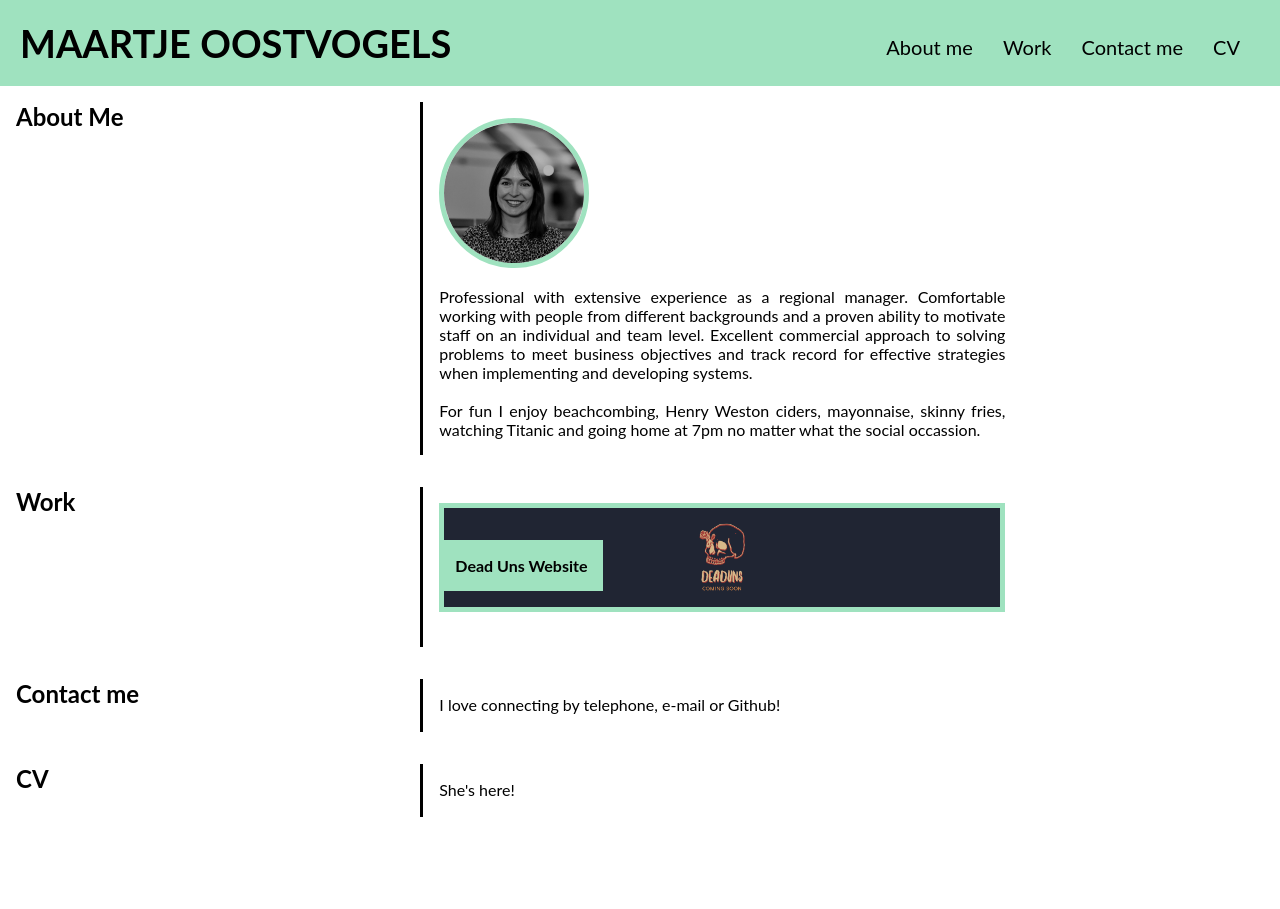
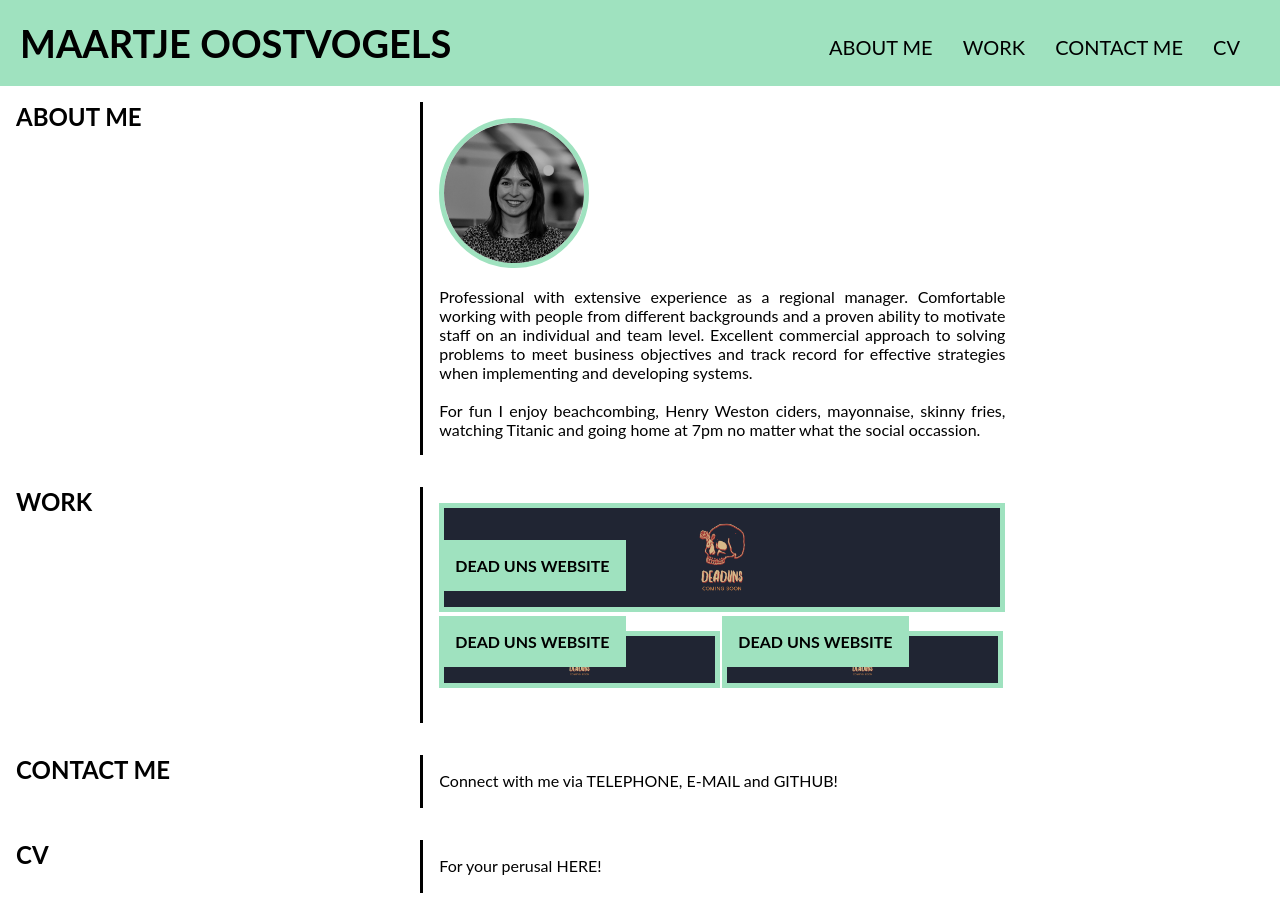
Before and after one commit to maartjeoostvogels/02-proportfolio, a plain HTML site: page index.html in a window 1280 px wide. Before the commit the page ends 833 px from the top, so only its background shows below. Drawn offline with Linux system fonts and the light colour scheme.

Commit message:
changed hover to underlined, added two smaller links to work

```diff
--- a/assets/css/style.css
+++ b/assets/css/style.css
@@ -47,13 +47,22 @@ a {
 }
 
 a:hover {
-  font-weight: bold;
+  text-decoration: underline;
   opacity: 0.8;
 }
 
 .labelled-image {
   display: block;
   position: relative;
+}
+
+.labelled-image-2 {
+  display: flex;
+  width: 70%;
+}
+
+.labelled-image-2 img {
+  margin-right: 1em;
 }
 
 .labelled-image span {
--- a/index.html
+++ b/index.html
@@ -5,7 +5,7 @@
   <meta http-equiv="X-UA-Compatible" content="IE=edge">
   <meta name="viewport" content="width=device-width, initial-scale=1.0">
   <link rel="stylesheet" href="./assets/css/style.css">
-  <title>Document</title>
+  <title>Maartje Oostvogels' Professional Portfolio</title>
 </head>
 <body>
   <header>
@@ -13,13 +13,13 @@
     <nav>
       <ul>
           <li>
-              <a href="#about-me">About me</a>
+              <a href="#about-me">ABOUT ME</a>
           </li>
           <li>
-              <a href="#work">Work</a>
+              <a href="#work">WORK</a>
           </li>
           <li>
-              <a href="#contact-me">Contact me</a>
+              <a href="#contact-me">CONTACT ME</a>
           </li>
           <li>
             <a href="#cv">CV</a>
@@ -30,7 +30,7 @@
 
   <main>
     <section class="item">
-        <h2 class="item-heading" id="about-me">About Me</h2>
+        <h2 class="item-heading" id="about-me">ABOUT ME</h2>
           <div class="item-content item-content-with-image">
             <img class="rounded" src="./assets/images/maartjesface.jpg" width="150px" height="150px" alt="maartje">
             <p>Professional with extensive experience as a regional manager. Comfortable working with people from different backgrounds and a proven ability to motivate staff on an individual and team level. Excellent commercial approach to solving problems to meet business objectives and track record for effective strategies when implementing and developing systems.
@@ -40,17 +40,22 @@
           </div>
     </section>
     <section class="item" id="work">
-      <h2 class="item-heading">Work</h2>
-        <p class="item-content">
-          <a class="labelled-image" href="https://www.dead-uns.com" target="_blank"><img src="./assets/images/deaduns.png" width="70%"><span>Dead Uns Website</span></a></p>
-    </section>
+      <h2 class="item-heading">WORK</h2>
+        <div class="item-content">
+          <a class="labelled-image" href="https://www.dead-uns.com" target="_blank"><img src="./assets/images/deaduns.png" width="70%"><span>DEAD UNS WEBSITE</span></a>
+          <div class="labelled-image-2">
+            <a class="labelled-image" href="https://www.dead-uns.com" target="_blank"><img src="./assets/images/deaduns.png" width="99%"><span>DEAD UNS WEBSITE</span></a>
+            <a class="labelled-image" href="https://www.dead-uns.com" target="_blank"><img src="./assets/images/deaduns.png" width="99%"><span>DEAD UNS WEBSITE</span></a>
+        </div>
+      </div>
+          </section>
     <section class="item" id="contact-me">
-      <h2 class="item-heading">Contact me</h2>
-        <p class="item-content">I love connecting by <a href="tel:+7718377087">telephone</a>, <a href="mailto:moostvogels@hotmail.com">e-mail or <a href="https://github.com/maartjeoostvogels">Github</a>!</p>
+      <h2 class="item-heading">CONTACT ME</h2>
+        <p class="item-content">Connect with me via <a href="tel:+7718377087">TELEPHONE</a>, <a href="mailto:moostvogels@hotmail.com">E-MAIL</a> and <a href="https://github.com/maartjeoostvogels">GITHUB</a>!</p>
     </section>
     <section class="item" id="cv">
       <h2 class="item-heading">CV</h2>
-        <p class="item-content"> <a href="assets/cv.pdf" target="_blank">She's here!</a></p>
+        <p class="item-content"> For your perusal <a href="assets/cv.pdf" target="_blank">HERE</a>!</p>
     </section>
   </main>
 </body>
```
